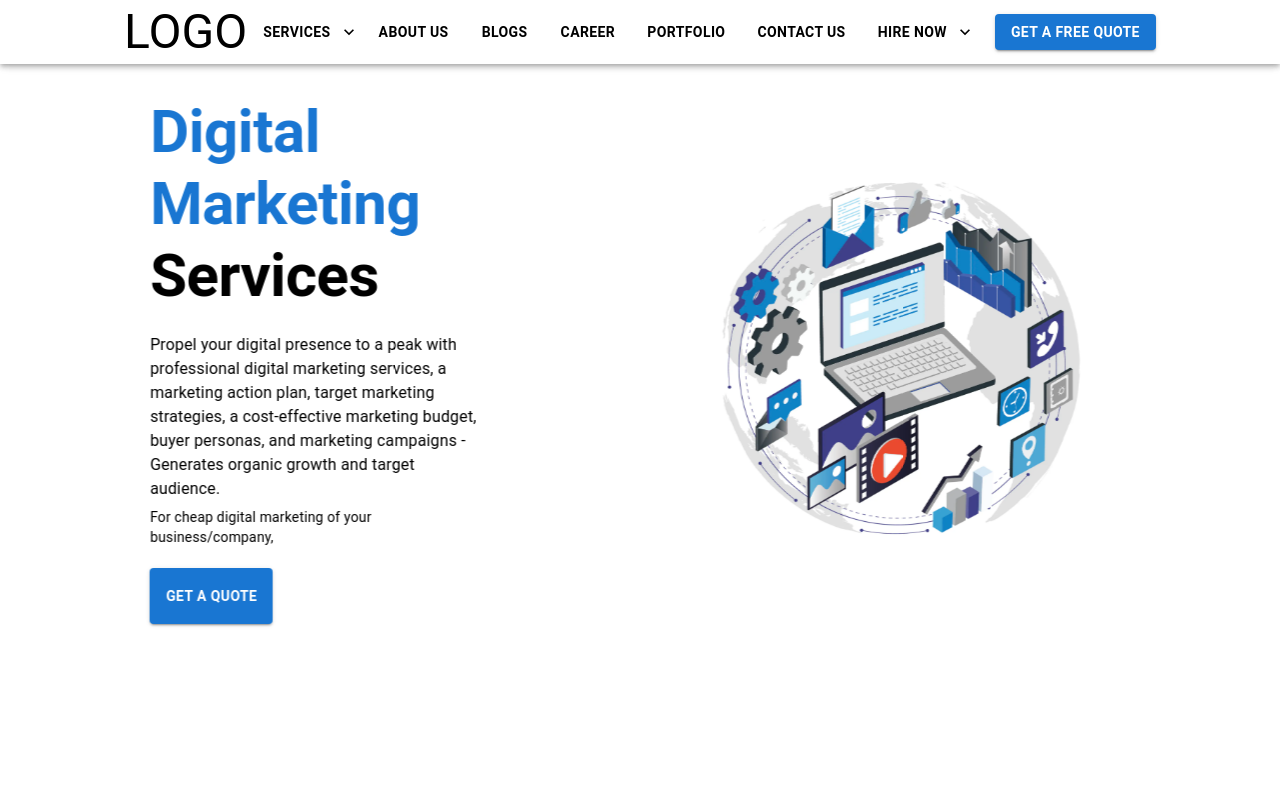
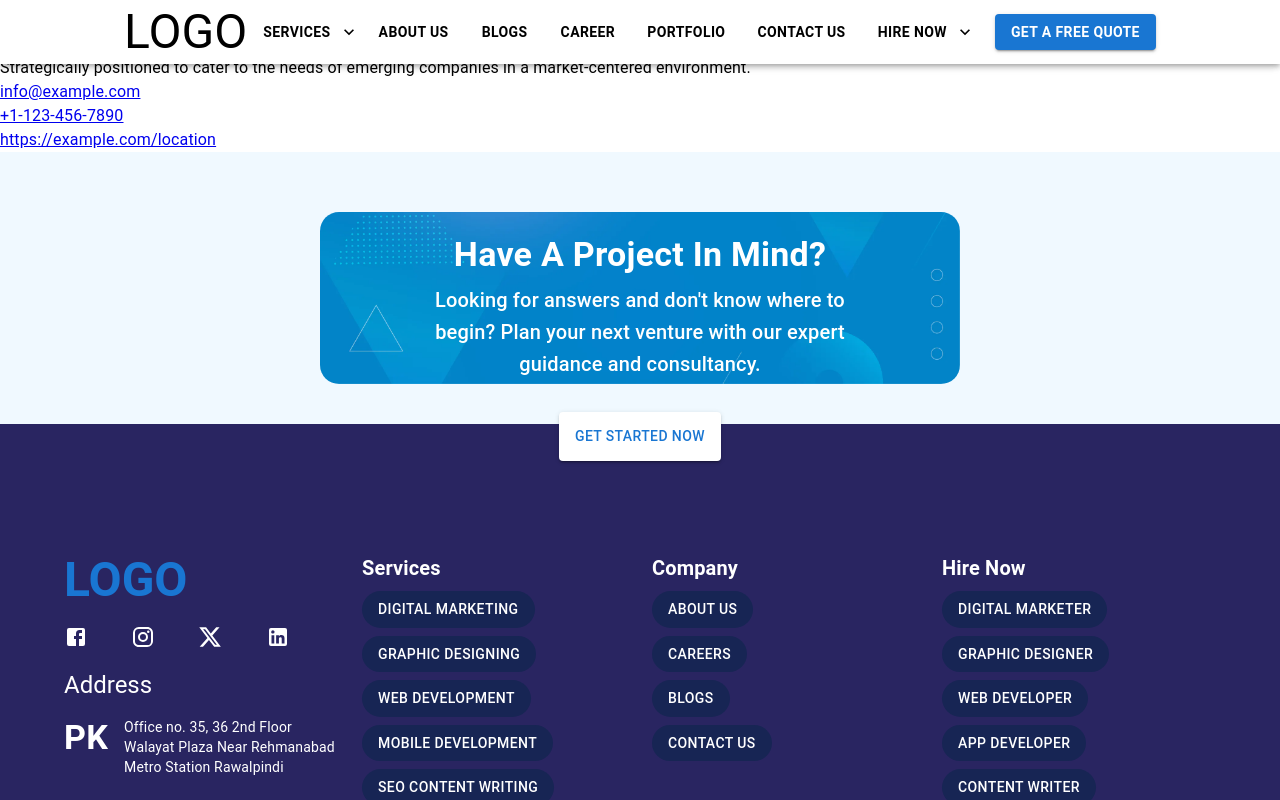
Before and after one commit to m-m4h4d/example, a React (Create React App) app: page /contact in a window 1280 px wide. Shown: the top 800 px of the page. Built offline with nearby package versions, Linux system fonts and the light colour scheme; the HTML template or start-up script is replaced by a standard one.

Commit message:
Added browser navigation

```diff
--- a/package.json
+++ b/package.json
@@ -17,6 +17,7 @@
     "react": "^18.3.1",
     "react-dom": "^18.3.1",
     "react-responsive-carousel": "^3.2.23",
+    "react-router-dom": "^6.25.1",
     "react-scripts": "5.0.1",
     "react-slick": "^0.30.2",
     "slick-carousel": "^1.8.1",
--- a/src/App.css
+++ b/src/App.css
@@ -3,5 +3,5 @@
 }
 
 body {
-  font-family: 'Roboto', sans-serif;
+  font-family: 'Roboto';
 }
--- a/src/App.js
+++ b/src/App.js
@@ -1,13 +1,19 @@
 import React from 'react';
-import { NavBar, Footer, Hero } from './components';
+import { NavBar, Footer, Hero, Contact } from './components';
+import { BrowserRouter as Router, Routes, Route } from 'react-router-dom';
 
 function App() {
   return (
-    <div className="App">
-      <NavBar />
-      <Hero />
-      <Footer />
-    </div>
+    <Router>
+      <div className="App">
+        <NavBar />
+        <Routes>
+          <Route path="/" element={<Hero />} />
+          <Route path="/contact" element={<Contact />} />
+        </Routes>
+        <Footer />
+      </div>
+    </Router>
   );
 }
 
--- /dev/null
+++ b/src/components/Contact.js
@@ -0,0 +1,24 @@
+import React from 'react';
+import { Typography, Box } from '@mui/material';
+
+const Contact = () => {
+    return (
+        <Box>
+            <Typography variant="h3">Contact Us</Typography>
+            <Typography>
+                Strategically positioned to cater to the needs of emerging companies in a market-centered environment.
+            </Typography>
+            <Typography>
+                <a href="mailto:info@example.com">info@example.com</a>
+            </Typography>
+            <Typography>
+                <a href="tel:+1-123-456-7890">+1-123-456-7890</a>
+            </Typography>
+            <Typography>
+                <a href="https://example.com/location">https://example.com/location</a>
+            </Typography>
+        </Box>
+    );
+};
+
+export default Contact;
--- a/src/components/NavBar.js
+++ b/src/components/NavBar.js
@@ -1,4 +1,5 @@
 import * as React from 'react';
+import { Link } from 'react-router-dom';
 import { ExpandLess, ExpandMore, EmojiObjectsOutlined, VerifiedOutlined, PhoneAndroidOutlined, Menu as MenuIcon, Close } from '@mui/icons-material';
 import { AppBar, Typography, Box, Button, Menu, MenuItem, Divider, Container, Toolbar, Grid, ListItemText, IconButton, Paper, Accordion, AccordionSummary, AccordionDetails } from '@mui/material';
 import {
@@ -23,7 +24,13 @@ import {
     ElearningContent
 } from '../assets/svg';
 
-const pages = ['About Us', 'Blogs', 'Career', 'Portfolio', 'Contact Us'];
+const pages = [
+    { label: 'About Us', link: '/about' },
+    { label: 'Blogs', link: '/blogs' },
+    { label: 'Career', link: '/career' },
+    { label: 'Portfolio', link: '/portfolio' },
+    { label: 'Contact Us', link: '/contact' }
+];
 const hireOptions = ['Digital Marketer', 'Graphic Designer', 'Web Developer', 'App Developer', 'Content Writer'];
 const services = ['Digital Marketing', 'Graphic Designing', 'Web Development', 'Mobile Development', 'SEO Content Writing'];
 
@@ -189,8 +196,8 @@ function NavBar() {
         <AppBar sx={{ background: 'white', color: 'black', justifyContent: 'center', alignItems: 'center', textAlign: 'center', position: '' }}>
             <Container maxWidth="xl">
                 <Toolbar disableGutters>
-                    <Box sx={{ display: { xs: 'flex', sm: 'flex', md: 'flex', lg: 'none', xl: 'none' }, justifyContent: 'flex-start', p: 0, m: 0, width: '10%' }}>
-                        <Typography variant='h3' sx={{ flexGrow: 1, mx: 1 }}>LOGO</Typography>
+                    <Box component={Link} to="/" sx={{ display: { xs: 'flex', sm: 'flex', md: 'flex', lg: 'none', xl: 'none' }, justifyContent: 'flex-start', p: 0, m: 0, width: '10%', cursor: 'pointer', textDecoration: "none" }}>
+                        <Typography component={Link} to="/" variant='h3' sx={{ flexGrow: 1, mx: 1, color: 'black', textDecoration: 'none', cursor: 'pointer' }}>LOGO</Typography>
                     </Box>
                     <Box sx={{ flexGrow: 1, display: { xs: 'flex', sm: 'flex', md: 'flex', lg: 'none', xl: 'none' }, justifyContent: 'flex-end', width: '100%' }}>
                         <IconButton
@@ -225,9 +232,12 @@ function NavBar() {
                                     overflowY: 'auto'
                                 }}
                             >
-                                {pages.map((page) => (
-                                    <><MenuItem
-                                        key={page}
+                                {pages.map((page, index) => (
+                                    <>
+                                        <MenuItem
+                                            key={index}
+                                            component={Link}
+                                            to={page.link}
                                             onClick={handleCloseNavMenu}
                                             sx={{
                                                 color: 'primary.main',
@@ -237,9 +247,10 @@ function NavBar() {
                                                     cursor: 'pointer',
                                                 },
                                             }}>
-                                        <Typography textAlign="center">{page}</Typography>
+                                            <Typography textAlign="center">{page.label}</Typography>
                                         </MenuItem>
-                                        <Divider /></>
+                                        <Divider />
+                                    </>
                                 ))}
                                 <Accordion
                                     expanded={expanded === 'panel1'}
@@ -302,7 +313,7 @@ function NavBar() {
                     </Box>
                     <Box sx={{ flexGrow: 1, display: { xs: 'none', sm: 'none', md: 'none', lg: 'flex', xl: 'flex' }, justifyContent: 'center', p: 0, m: 0, alignItems: 'center' }}>
                         <Box sx={{ justifyContent: 'center', alignItems: 'center', display: { xs: 'none', sm: 'none', md: 'none', lg: 'flex', xl: 'flex' } }}>
-                            <Typography variant='h3' sx={{ flexGrow: 1, mx: 1 }}>LOGO</Typography>
+                            <Typography component={Link} to="/" variant='h3' sx={{ flexGrow: 1, mx: 1, textDecoration: "none", cursor: "pointer", color: "black" }}>LOGO</Typography>
                         </Box>
                         <Box
                             onMouseEnter={handleMouseEnterServices}
@@ -414,8 +425,8 @@ function NavBar() {
                             </Menu>
                         </Box>
                         {pages.map((page) => (
-                            <Button sx={{ color: 'black', mx: 1 }} key={page}>
-                                <b>{page}</b>
+                            <Button sx={{ color: 'black', mx: 1 }} key={page} component={Link} to={page.link}>
+                                <b>{page.label}</b>
                             </Button>
                         ))}
                         <Box
--- a/src/components/index.js
+++ b/src/components/index.js
@@ -8,5 +8,6 @@ import Partners from './Partners';
 import DigiBusiness from './DigiBusiness';
 import BusinessPartner from './BusinessPartner';
 import Landing from './Landing';
+import Contact from './Contact';
 
-export { Hero, Strategy, Footer, Testimonials, NavBar, Industries, Partners, DigiBusiness, BusinessPartner, Landing };
+export { Hero, Strategy, Footer, Testimonials, NavBar, Industries, Partners, DigiBusiness, BusinessPartner, Landing, Contact };
```
Also changed, not shown: 2 other files (tests, documents, lock files or other folders). Lines whose indentation alone changed are shown as unchanged.
